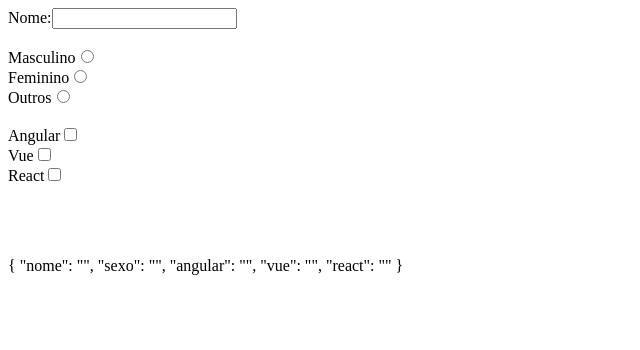
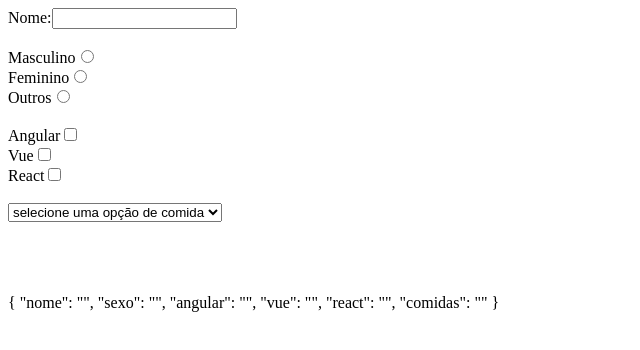
Before and after one commit to jvmhonorato/start-angular, an Angular app: page / in a window 1280 px wide. Shown: the top 350 px of the page, without its empty margins (0-640 px from the left). Built offline with nearby package versions, Linux system fonts and the light colour scheme.

Commit message:
add input select and  options using Array and ngFor

```diff
--- a/src/app/forms/forms.component.html
+++ b/src/app/forms/forms.component.html
@@ -21,6 +21,12 @@
   <br>
   <label>React</label>
   <input type="checkbox" name="react" ngModel>
+  <br>
+  <br>
+  <select name="comidas" ngModel>
+     <option value="">selecione uma opção de comida</option>
+            <option *ngFor="let item of listComidas" [ngValue]="item">{{item.comida}} - {{item.preco}}</option>
+  </select>
 </form>
 <br>
 <br>
--- a/src/app/forms/forms.component.ts
+++ b/src/app/forms/forms.component.ts
@@ -6,5 +6,11 @@ import { Component } from '@angular/core';
   styleUrls: ['./forms.component.scss']
 })
 export class FormsComponent {
+  public listComidas: Array<{comida: string, preco: string}> = [
+    {comida:"acaraje", preco:"R$10,00"},
+    {comida:"coxinha", preco:"R$11,00"},
+    {comida:"pastel", preco:"R$12,00"},
+    {comida:"sonho", preco:"R$13,00"},
+  ]
 
 }
```
Also changed, not shown: tutorial.txt.
